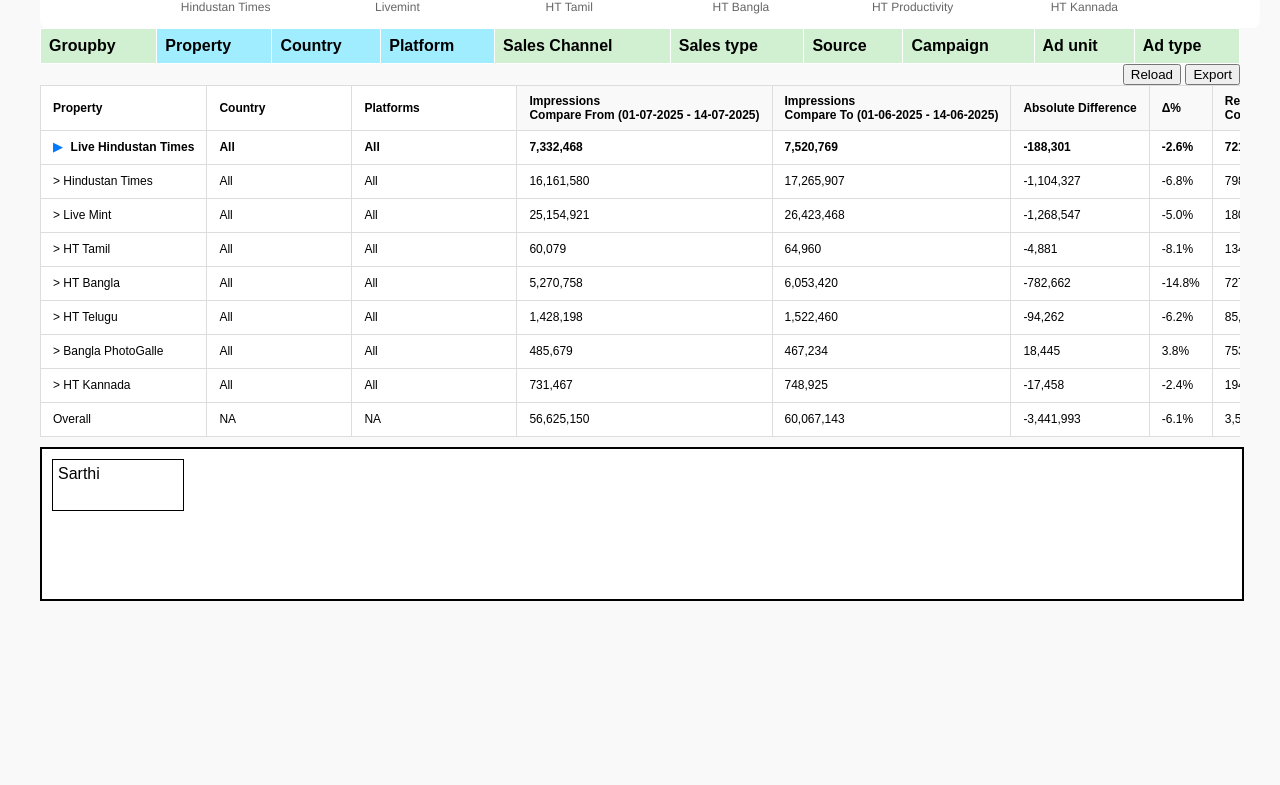
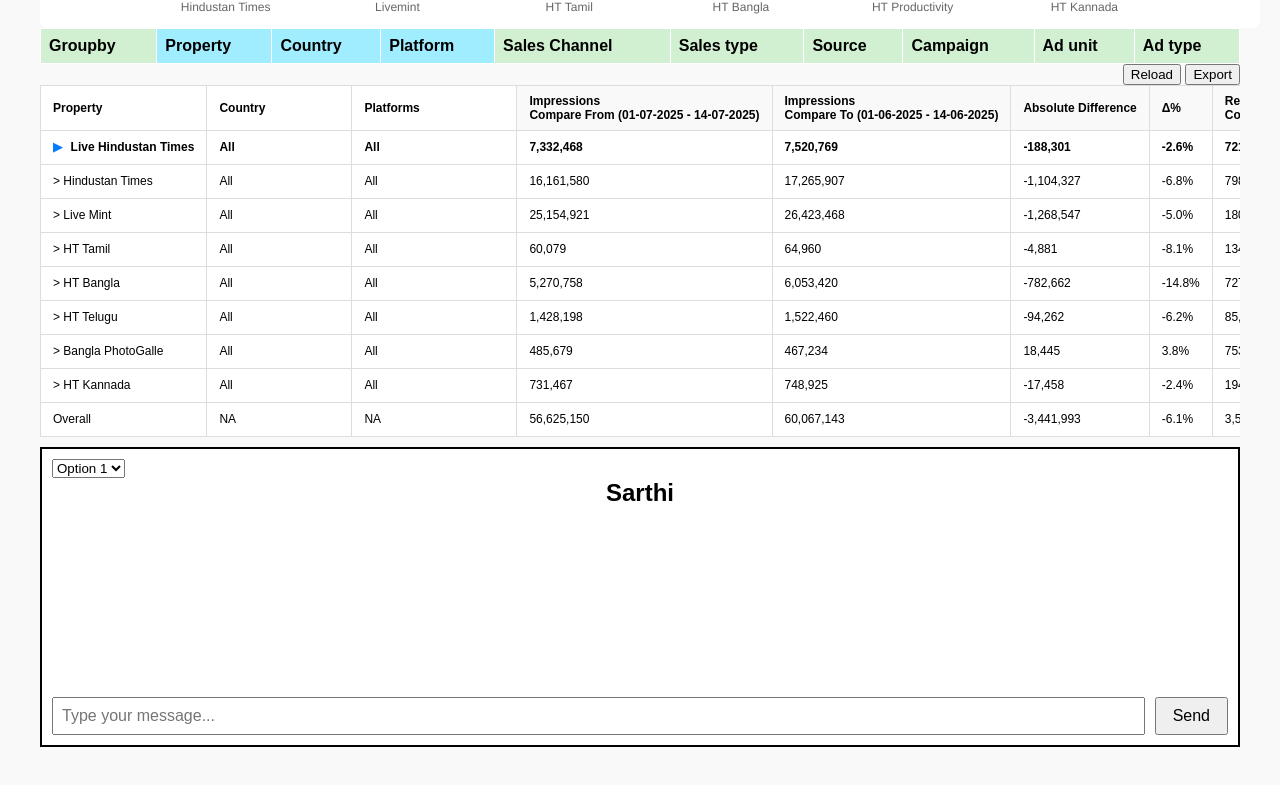
Before and after one commit to shivam-arpit/Performance-Dashboard-Frontend, a plain HTML site: page index.html in a window 1280 px wide. Shown: the part 821-1606 px from the top of the page. Before the commit the page ends 1462 px from the top, so only its background shows below. Drawn offline with nearby package versions, Linux system fonts and the light colour scheme.

Commit message:
Update index.html

```diff
--- a/index.html
+++ b/index.html
@@ -389,12 +389,30 @@
 
 
 <!-- Blank box below the table -->
-<div style="border: 2px solid black; height: 150px; width: 100%; margin-top: 10px; background-color: white; position: relative;">
+<div style="border: 2px solid black; height: 300px; width: 100%; margin-top: 10px; background-color: white; position: relative; padding: 10px; box-sizing: border-box;">
 
-  <!-- Small box with text inside -->
-  <div style="border: 1px solid black; width: 120px; height: 40px; padding: 5px; position: absolute; top: 10px; left: 10px; background-color: white;">
+  <!-- Dropdown button (top-left corner) -->
+  <div style="position: absolute; top: 10px; left: 10px;">
+    <select>
+      <option>Option 1</option>
+      <option>Option 2</option>
+      <option>Option 3</option>
+    </select>
+  </div>
+
+  <!-- Centered heading text -->
+  <div style="text-align: center; font-size: 24px; font-weight: bold; margin-top: 20px;">
     Sarthi
   </div>
+
+  <!-- Input and Send button at the bottom -->
+  <div style="position: absolute; bottom: 10px; left: 10px; right: 10px; display: flex; gap: 10px;">
+    <input type="text" placeholder="Type your message..." style="flex: 1; padding: 8px; font-size: 16px;" />
+    <button style="padding: 8px 16px; font-size: 16px;">Send</button>
+  </div>
+
+</div>
+
 
 </div>
   </div>
```
